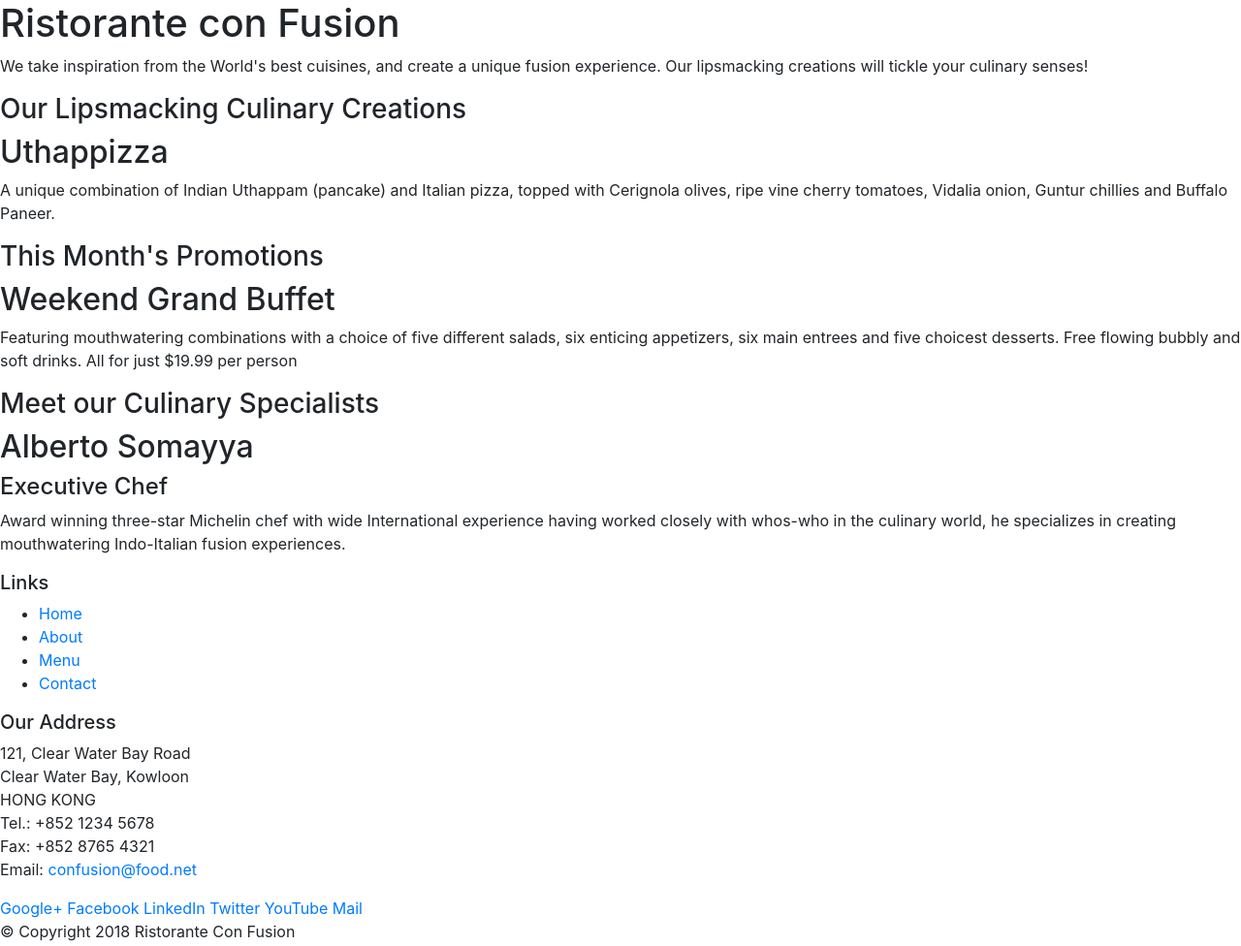
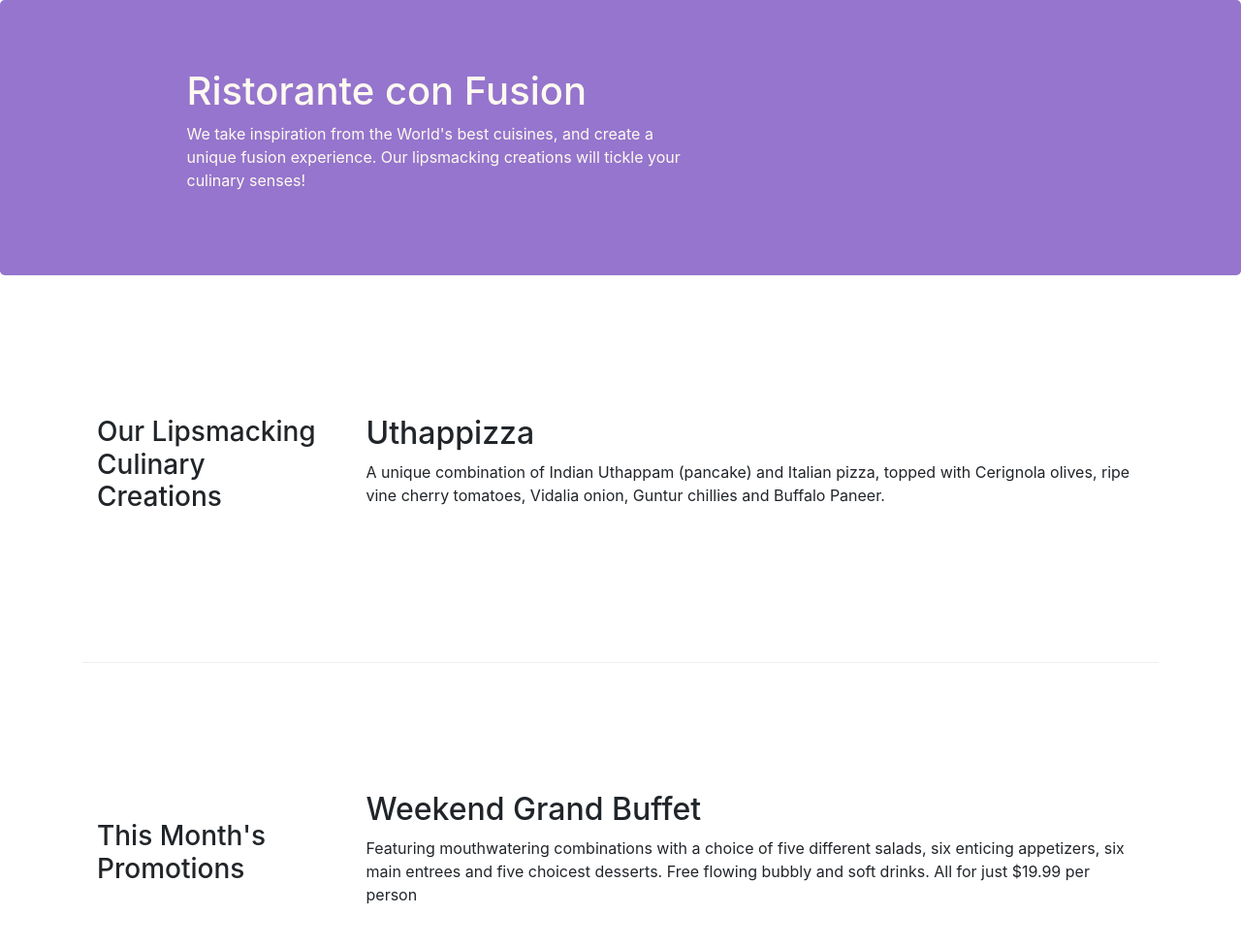
Before and after one commit to laila910/bootstrapApp, a website: page index.html in a window 1280 px wide. Shown: the top 976 px of the page at 97% size. Drawn offline with nearby package versions, Linux system fonts and the light colour scheme.

Commit message:
Bootstrap Grid

```diff
--- /dev/null
+++ b/css/styles.css
@@ -0,0 +1,29 @@
+.row-header{
+    margin:0px auto;
+    padding:0px;
+}
+
+.row-content {
+    margin:0px auto;
+    padding: 50px 0px 50px 0px;
+    border-bottom: 1px ridge;
+    min-height:400px;
+}
+
+.footer{
+    background-color: #D1C4E9;
+    margin:0px auto;
+    padding: 20px 0px 20px 0px;
+}
+.jumbotron {
+    padding:70px 30px 70px 30px;
+    margin:0px auto;
+    background: #9575CD ;
+    color:floralwhite;
+}
+
+address{
+    font-size:80%;
+    margin:0px;
+    color:#0f0f0f;
+}
--- a/index.html
+++ b/index.html
@@ -9,51 +9,52 @@
 
      <!-- Bootstrap CSS -->
      <link rel="stylesheet" href="node_modules/bootstrap/dist/css/bootstrap.min.css">
+     <link href="css/styles.css" rel="stylesheet">
     <title>Ristorante Con Fusion</title>
 </head>
 
 <body>
 
-    <header>
-        <div>
-            <div>
-                <div>
+    <header  class="jumbotron">
+        <div class="container">
+            <div class="row row-header">
+                <div class="col-12 col-sm-6 order-sm-first offset-1">
                     <h1>Ristorante con Fusion</h1>
                     <p>We take inspiration from the World's best cuisines, and create a unique fusion experience. Our lipsmacking creations will tickle your culinary senses!</p>
                 </div>
-                <div>
+                <div class="col-12 col-sm order-sm-last row-header">
                 </div>
             </div>
         </div>
     </header>
 
-    <div>
-        <div>
-            <div>
+    <div class="container">
+        <div class="row row-content align-items-center">
+            <div class="col-12 col-sm-4 col-md-3">
                 <h3>Our Lipsmacking Culinary Creations</h3>
             </div>
-            <div>
+            <div class="col col-sm col-md">
                 <h2>Uthappizza</h2>
                 <p>A unique combination of Indian Uthappam (pancake) and Italian pizza, topped with Cerignola olives, ripe vine cherry tomatoes, Vidalia onion, Guntur chillies and Buffalo Paneer.</p>
             </div>
         </div>
 
 
-        <div>
-            <div>
+        <div class="row row-content align-items-center">
+            <div class="col-12 col-sm-4 col-md-3">
                 <h3>This Month's Promotions</h3>
             </div>
-            <div>
+            <div class="col col-sm col-md">
                 <h2>Weekend Grand Buffet</h2>
                 <p>Featuring mouthwatering combinations with a choice of five different salads, six enticing appetizers, six main entrees and five choicest desserts. Free flowing bubbly and soft drinks. All for just $19.99 per person </p>
             </div>
         </div>
 
-        <div>
-            <div>
+        <div class="row row-content align-items-center">
+            <div class="col-12 col-sm-4 col-md-3">
                 <h3>Meet our Culinary Specialists</h3>
             </div>
-            <div>
+            <div class="col col-sm col-md">
                 <h2>Alberto Somayya</h2>
                 <h4>Executive Chef</h4>
                 <p>Award winning three-star Michelin chef with wide International experience having worked closely with whos-who in the culinary world, he specializes in creating mouthwatering Indo-Italian fusion experiences. </p>
@@ -61,19 +62,19 @@
         </div>
     </div>
 
-    <footer>
-        <div>
-            <div>
-                <div>
+    <footer class="footer">
+        <div class="container">
+            <div class="row">
+                <div class="col-4 col-sm-2">
                     <h5>Links</h5>
-                    <ul>
+                    <ul class="list-unstyled">
                         <li><a href="#">Home</a></li>
                         <li><a href="#">About</a></li>
                         <li><a href="#">Menu</a></li>
                         <li><a href="#">Contact</a></li>
                     </ul>
                 </div>
-                <div>
+                <div class="col-7 col-sm-5">
                     <h5>Our Address</h5>
                     <address>
 		              121, Clear Water Bay Road<br>
@@ -84,8 +85,8 @@
 		              Email: <a href="mailto:confusion@food.net">confusion@food.net</a>
 		           </address>
                 </div>
-                <div>
-                    <div>
+                <div class="col-12 col-sm-4 align-self-center">
+                    <div class="text-center">
                         <a href="http://google.com/+">Google+</a>
                         <a href="http://www.facebook.com/profile.php?id=">Facebook</a>
                         <a href="http://www.linkedin.com/in/">LinkedIn</a>
@@ -95,8 +96,8 @@
                     </div>
                 </div>
            </div>
-           <div>
-                <div>
+           <div class="row justify-content-center">
+                <div class="col-auto">
                     <p>© Copyright 2018 Ristorante Con Fusion</p>
                 </div>
            </div>
```
